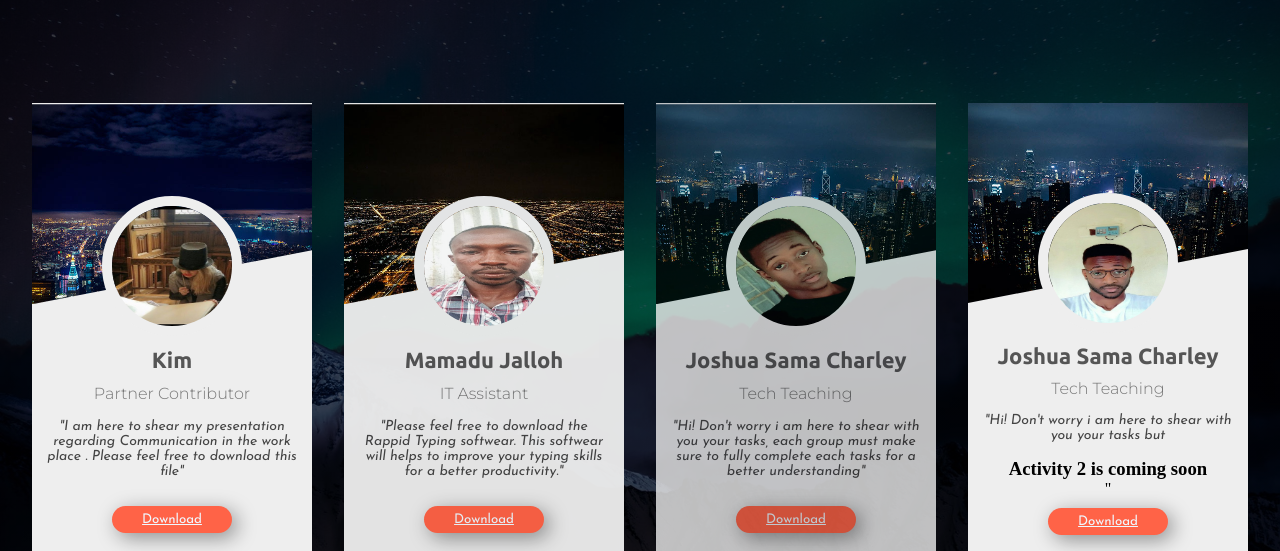
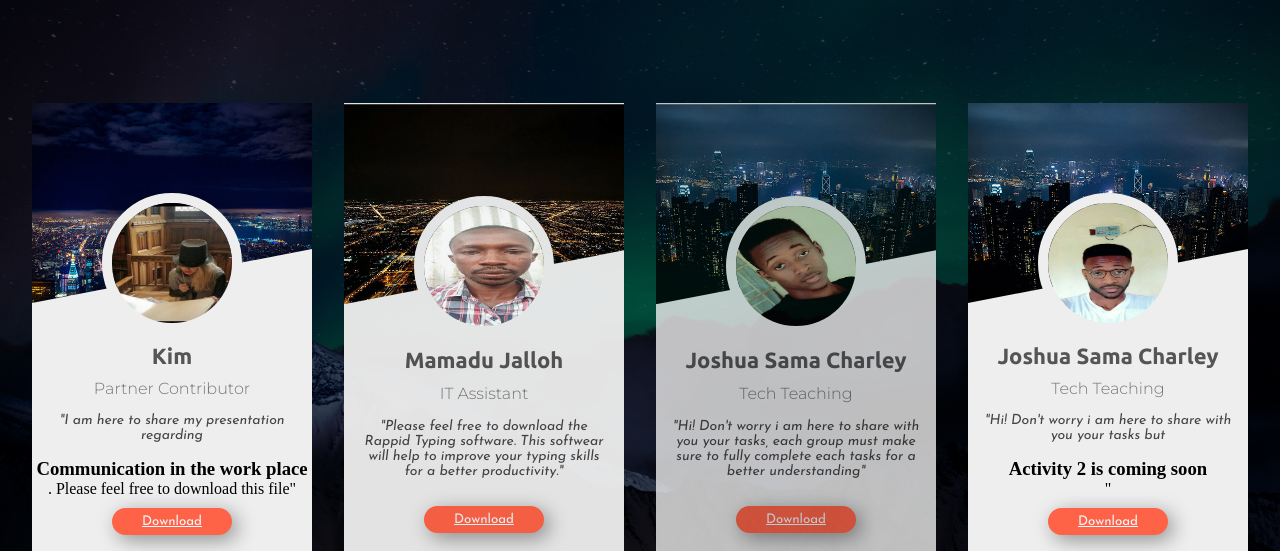
Before and after one commit to joshuacharley/empskillbootcamp, a plain HTML site: page index.html in a window 1280 px wide. Shown: the part 153-704 px from the top of the page. Drawn offline with Linux system fonts and the light colour scheme.

Commit message:
Update index.html

```diff
--- a/index.html
+++ b/index.html
@@ -20,7 +20,7 @@
                 <img src="images/kimm.png" class="profile-image">
                 <h1 class="fullname">Kim</h1>
                 <p class="job">Partner Contributor</p>
-                <p class="about-me">"I am here to shear my presentation regarding <span>Communication in the work place </span>. Please feel free to download this file"</p>
+                <p class="about-me">"I am here to share my presentation regarding <h3>Communication in the work place </h3>. Please feel free to download this file"</p>
                 <!-- <a href="download/Abi Assignment.docx" download></a> -->
                 <button type="button"><a href="https://drive.google.com/drive/folders/1kEB02yDPNeqVHUMV0Aq7DF-EVPQW5gO3?usp=sharing " download style="color: aliceblue;">Download</a></button>
                 <ul class="social-icons">
@@ -35,7 +35,7 @@
                 <img src="images/mam.jpg" class="profile-image">
                 <h1 class="fullname">Mamadu Jalloh</h1>
                 <p class="job">IT Assistant</p>
-                <p class="about-me">"Please feel free to download the Rappid Typing softwear. This softwear will helps to improve your typing skills for a better productivity."</p>
+                <p class="about-me">"Please feel free to download the Rappid Typing software. This softwear will help to improve your typing skills for a better productivity."</p>
                 <button type="button"><a href="https://drive.google.com/drive/folders/1VlyI_OWRvCoJh6qHHjZGzuBVtIYtAzQy?usp=sharing " download style="color: aliceblue;">Download</a></button>
                 <ul class="social-icons">
                     <li><a href="#"><i class="fab fa-facebook-f"></i></a></li>
@@ -49,7 +49,7 @@
                 <img src="images/josh.jpg" class="profile-image">
                 <h1 class="fullname">Joshua Sama Charley</h1>
                 <p class="job">Tech Teaching</p>
-                <p class="about-me">"Hi! Don't worry i am here to shear with you your tasks, each group must make sure to fully complete each tasks for a better understanding"</p>
+                <p class="about-me">"Hi! Don't worry i am here to share with you your tasks, each group must make sure to fully complete each tasks for a better understanding"</p>
                 <button type="button"><a href="download/Activity Implementation One1.docx " download style="color: aliceblue;">Download</a></button>
                 <ul class="social-icons">
                     <li><a href="#"><i class="fab fa-facebook-f"></i></a></li>
@@ -64,7 +64,7 @@
                     <img src="images/charley.jpg" class="profile-image">
                     <h1 class="fullname">Joshua Sama Charley</h1>
                     <p class="job">Tech Teaching</p>
-                    <p class="about-me">"Hi! Don't worry i am here to shear with you your tasks but <h3>Activity 2 is coming soon</h3>"</p>
+                    <p class="about-me">"Hi! Don't worry i am here to share with you your tasks but <h3>Activity 2 is coming soon</h3>"</p>
                     <button type="button"><a href="#" download style="color: aliceblue;">Download</a></button>
                     <ul class="social-icons">
                         <li><a href="#"><i class="fab fa-facebook-f"></i></a></li>
```
